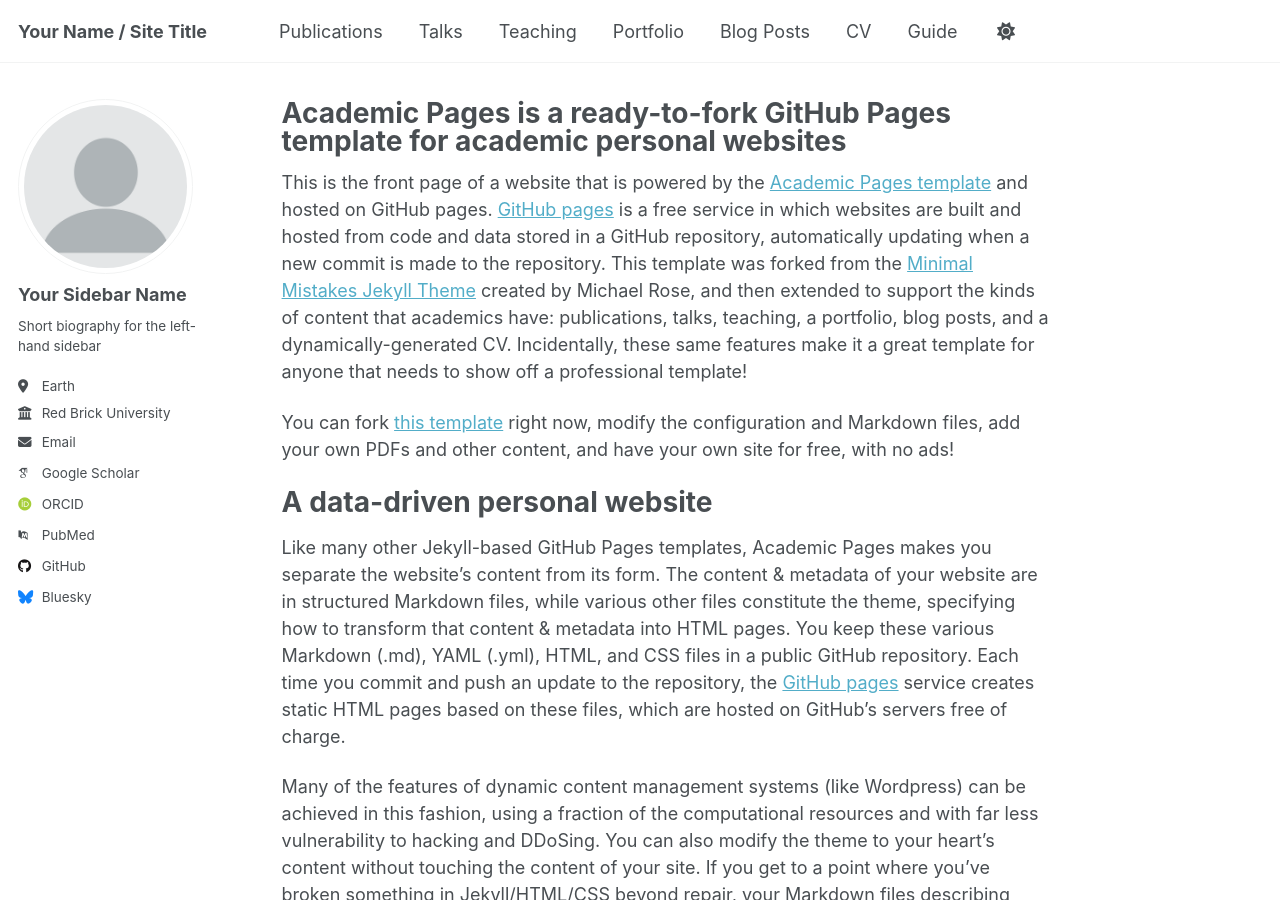
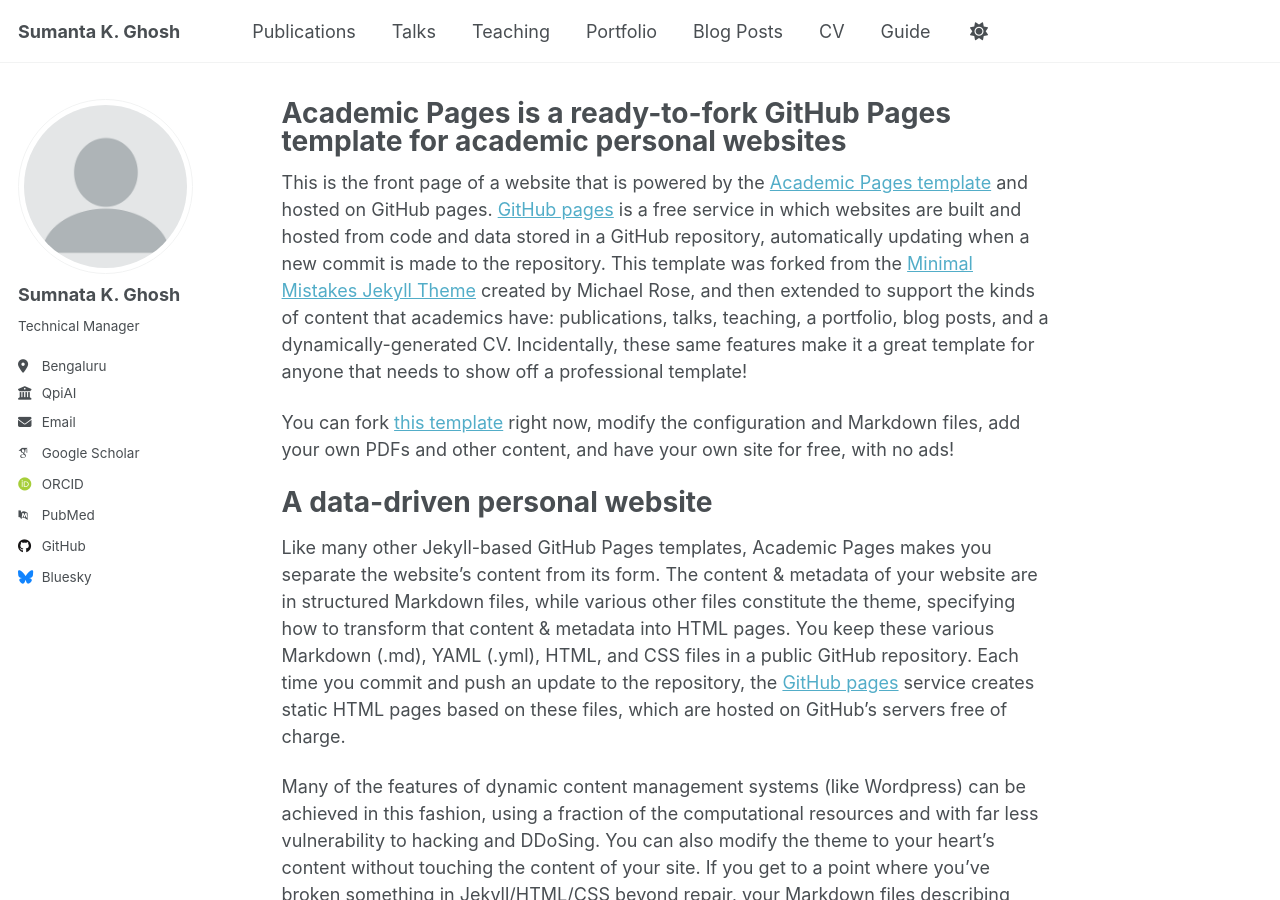
Before and after one commit to sumantaphy/sumantaphy.github.io, a Jekyll site: the page built from _pages/about.md, in a window 1280 px wide and 900 px high. Built offline with Jekyll 4.4.1, drawn with Linux system fonts in a browser that asks for light colours; some web fonts are replaced; a script that is not in the unit is left out.

Commit message:
Update _config.yml

```diff
--- a/_config.yml
+++ b/_config.yml
@@ -9,11 +9,11 @@
 # Basic Site Settings
 locale                   : "en-US"
 site_theme               : "default"
-title                    : "Your Name / Site Title"
+title                    : "Sumanta K. Ghosh"
 title_separator          : "-"
 name                     : &name "Your Name"
 description              : &description "personal description"
-url                      : https://academicpages.github.io # the base hostname & protocol for your site e.g. "https://[your GitHub username].github.io" or if you already have some other page hosted on Github then use "https://[your GitHub username].github.io/[Your Repo Name]"
+url                      : https://sumantaphy.github.io # the base hostname & protocol for your site e.g. "https://[your GitHub username].github.io" or if you already have some other page hosted on Github then use "https://[your GitHub username].github.io/[Your Repo Name]"
 baseurl                  : "" # the subpath of your site, e.g. "/blog"
 repository               : "academicpages/academicpages.github.io"
 
@@ -23,13 +23,13 @@ repository               : "academicpages/academicpages.github.io"
 author:
   # Biographic information
   avatar           : "profile.png"
-  name             : "Your Sidebar Name"
+  name             : "Sumnata K. Ghosh"
   pronouns         : # example: "she/her"
-  bio              : "Short biography for the left-hand sidebar"
-  location         : "Earth"
-  employer         : "Red Brick University"
+  bio              : "Technical Manager"
+  location         : "Bengaluru"
+  employer         : "QpiAI"
   uri              : # URL
-  email            : "none@example.org"
+  email            : "sumanta.ghosh@qpaiai.tech"
 
   # Academic websites
   academia         : # URL
```
